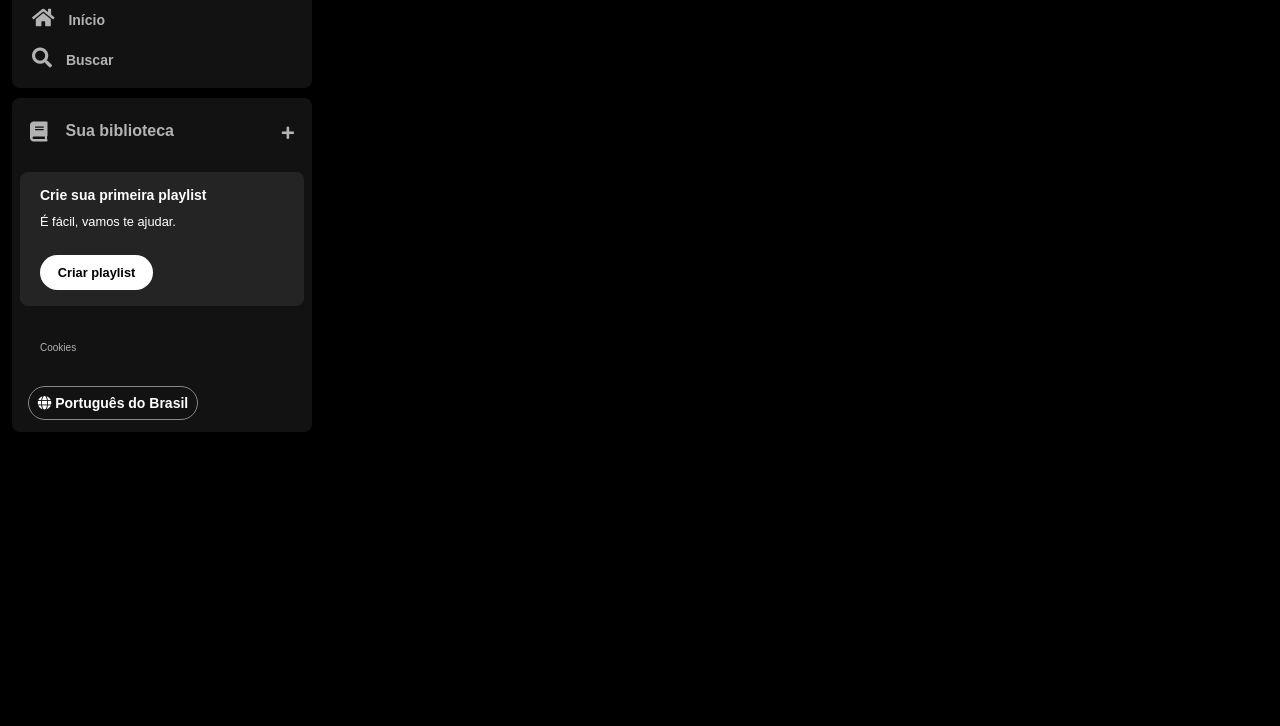
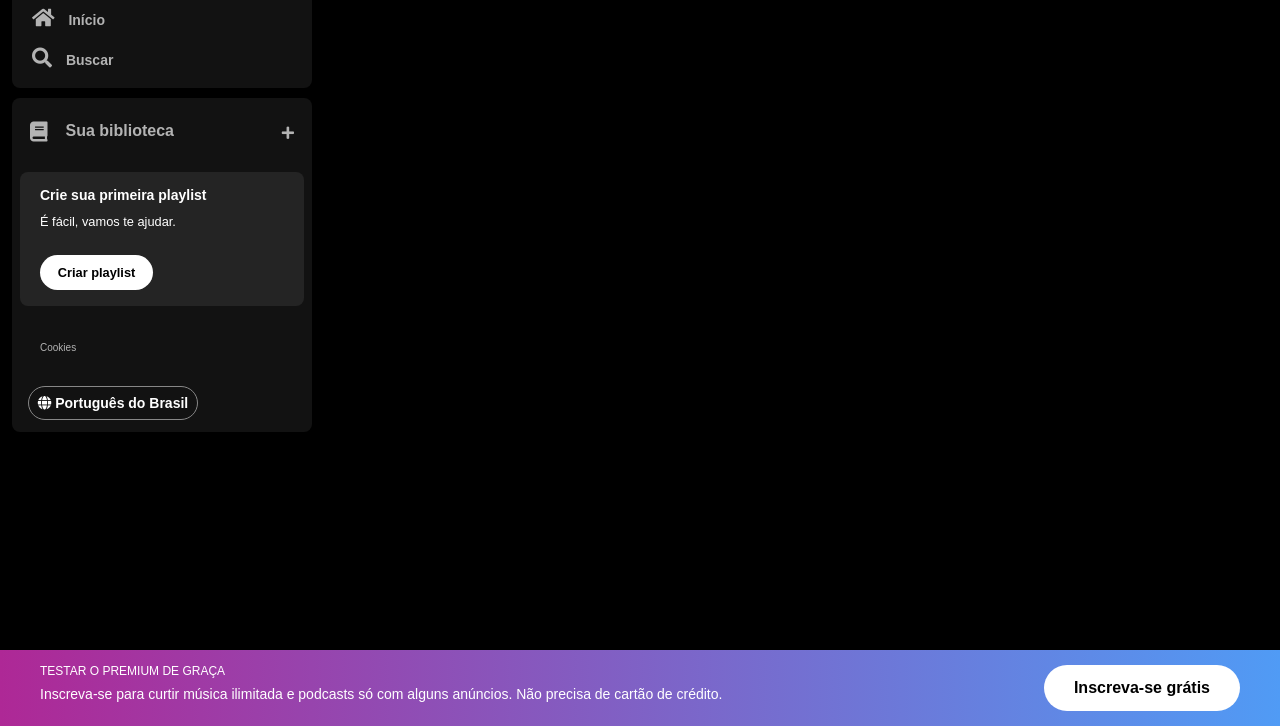
Before and after one commit to diogoberner/spotify-imersao, a plain HTML site: page index.html in a window 1280 px wide. Shown: the part 74-800 px from the top of the page. Drawn offline with Linux system fonts and the light colour scheme.

Commit message:
footer completed

```diff
--- a/index.html
+++ b/index.html
@@ -72,6 +72,20 @@
             </div>
         </div>
     </div>
+    <footer class="disclaimer-premium">
+        <div class="text">
+            <p class="disclaimer-premium__title">Testar o Premium de graça</p>
+            <p class="disclaimer-premium__subtitle">
+                Inscreva-se para curtir música ilimitada e podcasts só com alguns
+                anúncios. Não precisa de cartão de crédito.
+            </p>
+        </div>
+        <div class="button">
+            <button>
+                Inscreva-se grátis
+            </button>
+        </div>
+    </footer>
 </body>
 
 </html>
--- a/src/styles/aside-footer.css
+++ b/src/styles/aside-footer.css
@@ -26,7 +26,6 @@ body {
 .sidebar__navigation {
     background-color: var(--light-black-bg);
     border-radius: 8px;
-    cursor: pointer;
 }
 
 .sidebar nav ul {
@@ -173,3 +172,38 @@ body {
     margin: 8px;
     font-weight: bold;
 }
+
+.disclaimer-premium {
+    display: flex;
+    padding: 15px 40px;
+    justify-content: space-between;
+    position: fixed;
+    bottom: 0;
+    left: 0;
+    right: 0;
+    background: linear-gradient(to right, #ae2896, #509bf5);
+}
+
+.disclaimer-premium__title {
+    text-transform: uppercase;
+    font-size: 12px;
+    color: var(--white);
+    font-weight: 400;
+    margin-bottom: 10px;
+}
+
+.disclaimer-premium .disclaimer-premium__subtitle {
+    color: var(--white);
+    font-size: 14px;
+    font-weight: 500;
+}
+
+.disclaimer-premium button {
+    background-color: var(--white);
+    color: var(--black-bg);
+    border: none;
+    border-radius: 30px;
+    padding: 14px 30px;
+    font-size: 16px;
+    font-weight: bold;
+}
```
